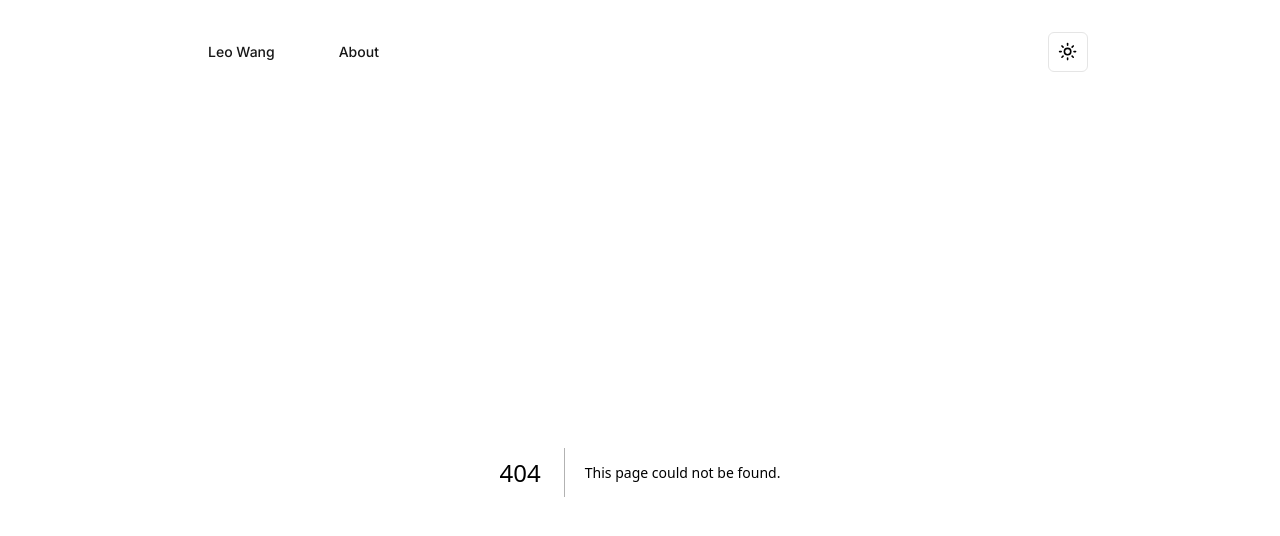
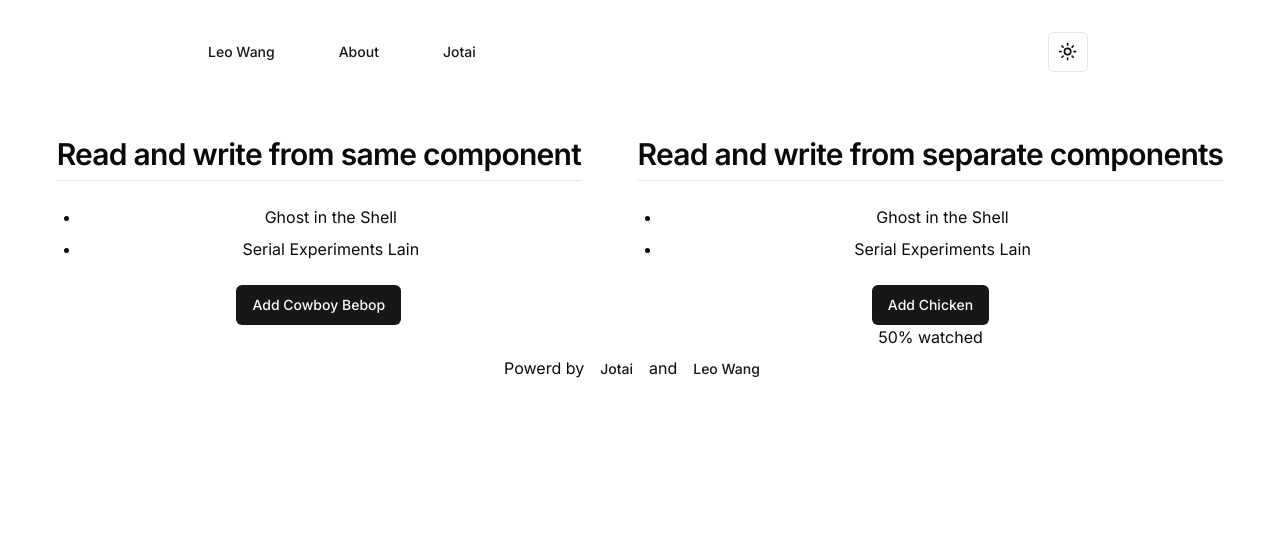
Before and after one commit to wangrunlin/next-shadcn-ui-ts, a Next.js app: page /jotai in a window 1280 px wide. Before the commit this address had no page. Shown: the top 536 px of the page. Built offline with nearby package versions, Linux system fonts and the light colour scheme.

Commit message:
feat: add jotai

```diff
--- a/package.json
+++ b/package.json
@@ -13,6 +13,7 @@
     "@radix-ui/react-slot": "^1.1.0",
     "class-variance-authority": "^0.7.0",
     "clsx": "^2.1.1",
+    "jotai": "^2.8.3",
     "lucide-react": "^0.396.0",
     "next": "14.2.4",
     "next-themes": "^0.3.0",
--- /dev/null
+++ b/src/app/jotai/page.tsx
@@ -0,0 +1,109 @@
+"use client";
+
+import { useAtom, useAtomValue, useSetAtom } from "jotai";
+import { animeAtom, progressAtom } from "@/model";
+import { TypographyH2 } from "@/components/typography";
+import { Button } from "@/components/ui/button";
+import Link from "next/link";
+
+const AnimeList = () => {
+  const anime = useAtomValue(animeAtom);
+
+  return (
+    <ul className="my-6 ml-6 list-disc [&>li]:mt-2">
+      {anime.map((item) => (
+        <li key={item.title}>{item.title}</li>
+      ))}
+    </ul>
+  );
+};
+
+const AddAnime = () => {
+  const setAnime = useSetAtom(animeAtom);
+
+  return (
+    <Button
+      onClick={() => {
+        setAnime((anime) => [
+          ...anime,
+          {
+            title: "Chicken",
+            year: 2001,
+            watched: true,
+          },
+        ]);
+      }}
+    >
+      Add Chicken
+    </Button>
+  );
+};
+
+const ProgressTracker = () => {
+  const progress = useAtomValue(progressAtom);
+
+  return <div>{Math.trunc(progress * 100)}% watched</div>;
+};
+
+const AnimeApp = () => {
+  const [anime, setAnime] = useAtom(animeAtom);
+
+  return (
+    <>
+      <ul className="my-6 ml-6 list-disc [&>li]:mt-2">
+        {anime.map((item) => (
+          <li key={item.title}>{item.title}</li>
+        ))}
+      </ul>
+      <Button
+        onClick={() => {
+          setAnime((anime) => [
+            ...anime,
+            {
+              title: "Cowboy Bebop",
+              year: 1998,
+              watched: false,
+            },
+          ]);
+        }}
+      >
+        Add Cowboy Bebop
+      </Button>
+    </>
+  );
+};
+
+export default function Jotai() {
+  return (
+    <main className="text-center mt-16">
+      <div className="flex justify-evenly">
+        <div>
+          <TypographyH2>Read and write from same component</TypographyH2>
+          <AnimeApp />
+        </div>
+
+        <div>
+          <TypographyH2>Read and write from separate components</TypographyH2>
+          <AnimeList />
+          <AddAnime />
+          <ProgressTracker />
+        </div>
+      </div>
+
+      <footer>
+        Powerd by
+        <Button variant="link">
+          <Link href="https://jotai.org" target="_blank">
+            Jotai
+          </Link>
+        </Button>
+        and
+        <Button variant="link">
+          <Link href="https://wangrunlin.com" target="_blank">
+            Leo Wang
+          </Link>
+        </Button>
+      </footer>
+    </main>
+  );
+}
--- a/src/app/layout.tsx
+++ b/src/app/layout.tsx
@@ -8,6 +8,7 @@ import "./globals.css";
 import { ModeToggle } from "@/components/mode-toggle";
 import Link from "next/link";
 import { Button } from "@/components/ui/button";
+import { Providers } from "@/components/providers";
 
 const fontSans = FontSans({
   subsets: ["latin"],
@@ -46,11 +47,14 @@ export default function RootLayout({
               <Button variant="link" asChild>
                 <Link href="/about">About</Link>
               </Button>
+              <Button variant="link" asChild>
+                <Link href="/jotai">Jotai</Link>
+              </Button>
             </nav>
             <ModeToggle />
           </header>
 
-          {children}
+          <Providers>{children}</Providers>
         </ThemeProvider>
       </body>
     </html>
--- /dev/null
+++ b/src/components/providers.tsx
@@ -0,0 +1,8 @@
+"use client";
+
+import { Provider } from "jotai";
+import { FC, ReactNode } from "react";
+
+export const Providers: FC<{ children: ReactNode }> = ({ children }) => {
+  return <Provider>{children}</Provider>;
+};
--- /dev/null
+++ b/src/model/index.ts
@@ -0,0 +1,25 @@
+import { atom } from 'jotai'
+
+export const countAtom = atom(0)
+
+export const countryAtom = atom('Japan')
+
+export const citiesAtom = atom(['Tokyo', 'Kyoto', 'Osaka'])
+
+export const animeAtom = atom([
+    {
+        title: 'Ghost in the Shell',
+        year: 1995,
+        watched: true
+    },
+    {
+        title: 'Serial Experiments Lain',
+        year: 1998,
+        watched: false
+    }
+])
+
+export const progressAtom = atom((get) => {
+    const anime = get(animeAtom)
+    return anime.filter((item) => item.watched).length / anime.length
+})
```
Also changed, not shown: 1 other file (tests, documents, lock files or other folders).
